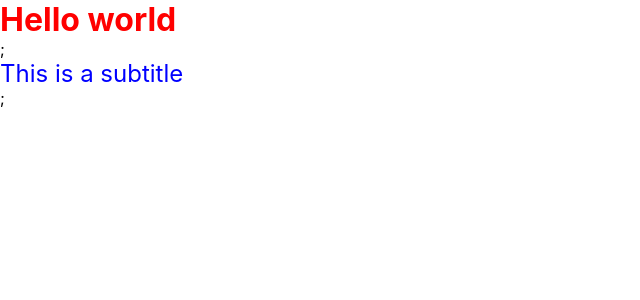
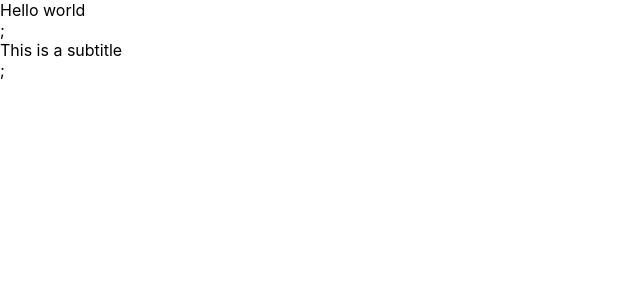
Before and after one commit to NuntapongS/my-portfolio, a React (Create React App) app: page / in a window 1280 px wide. Shown: the top 300 px of the page, without its empty margins (0-640 px from the left). Built offline with nearby package versions, Linux system fonts and the light colour scheme.

Commit message:
edit css styles

```diff
--- a/src/App.css
+++ b/src/App.css
@@ -28,16 +28,31 @@
   color: #61dafb;
 }
 
-.Title {
+.title {
   font-size: 2em;
+  font-weight: medium;
   font-weight: bold;
   color: red;
 }
 
-.Sub-title {
-  font-size: 1.5em;
-  font-weight: medium;
-  color: blue;
+.sub-title {
+  font-size: 0.5em;
+  font-weight: bold;
+  color: black;
+}
+
+.boreder-form1 {
+  border-style: solid;
+  border-color: purple;
+}
+
+.boreder-form2 {
+  border-style: solid;
+  border-color: green;
+}
+
+.flex-container {
+  display: flex;
 }
 
 @keyframes App-logo-spin {
```
